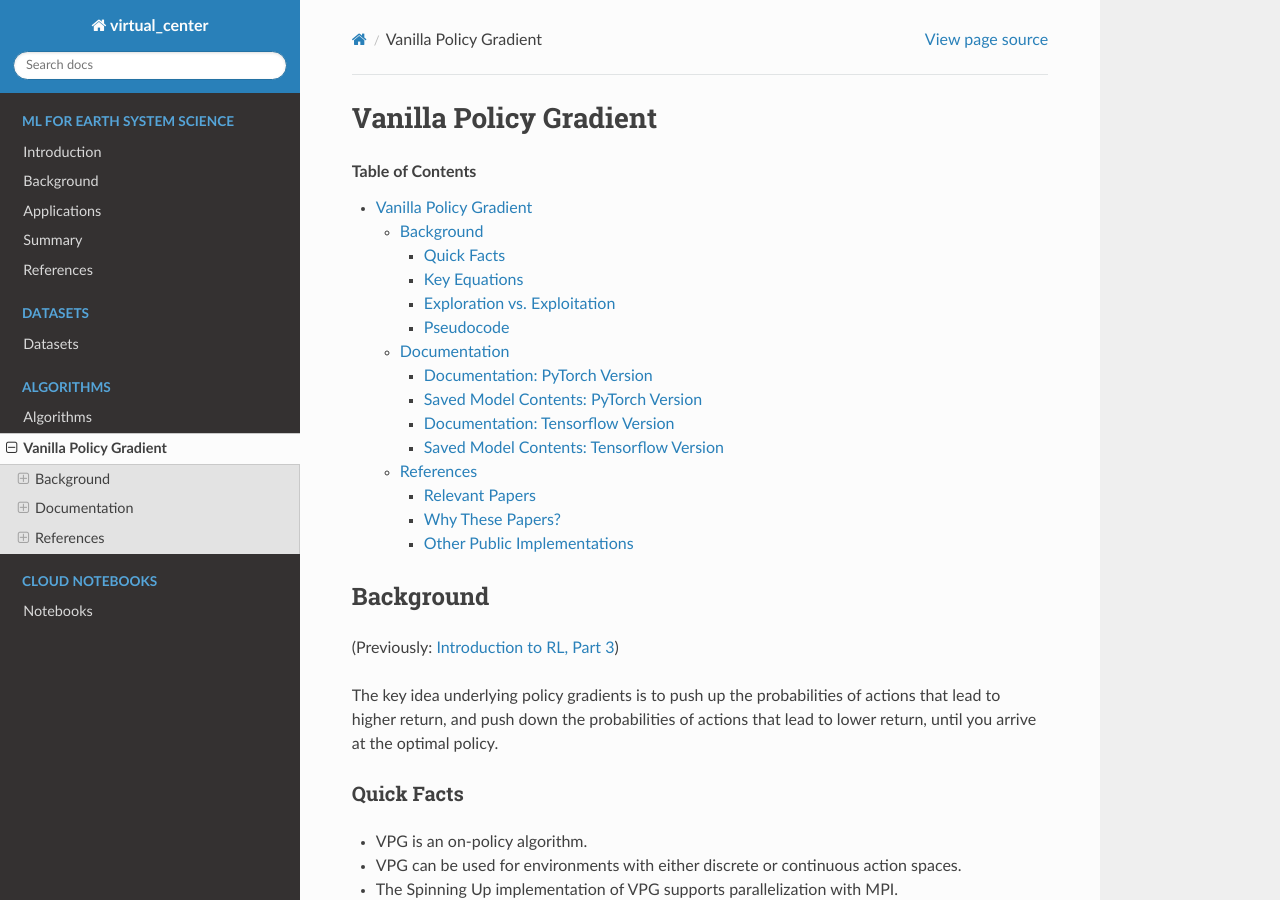
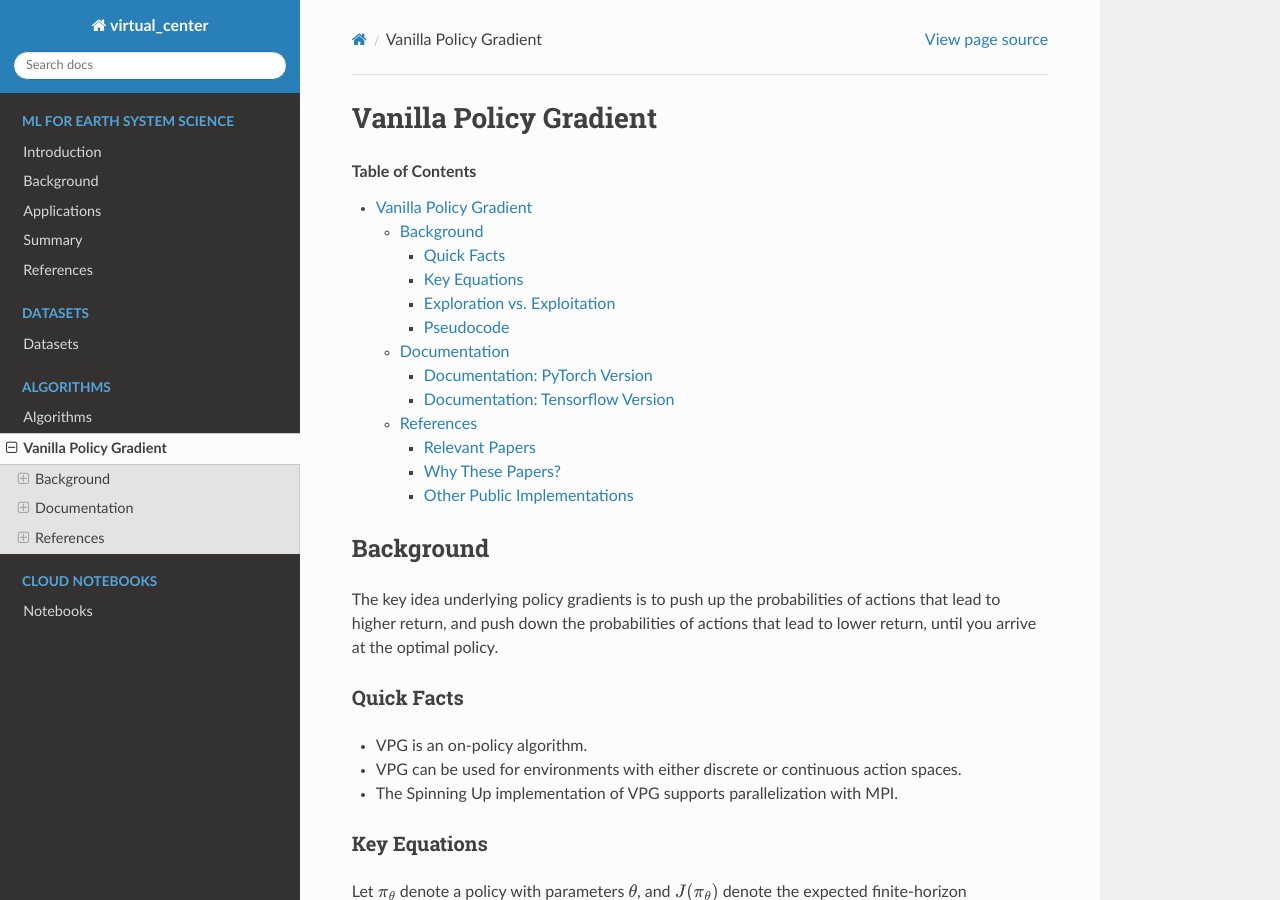
Before and after one commit to tejas-veer/virtual_center, a Sphinx documentation site: the page built from docs/source/vpg.rst, in a window 1280 px wide and 900 px high. Built offline with Sphinx 7.4.7 and the Read the Docs theme 2.0.0, drawn with Linux system fonts in a browser that asks for light colours; some of the changed text lies outside the part shown.

Commit message:
Update vpg.rst

```diff
--- a/docs/source/vpg.rst
+++ b/docs/source/vpg.rst
@@ -7,10 +7,6 @@
 
 Background
 ==========
-
-(Previously: `Introduction to RL, Part 3`_)
-
-.. _`Introduction to RL, Part 3`: ../spinningup/rl_intro3.html
 
 The key idea underlying policy gradients is to push up the probabilities of actions that lead to higher return, and push down the probabilities of actions that lead to lower return, until you arrive at the optimal policy.
 
@@ -93,10 +89,6 @@
 Documentation: PyTorch Version
 ------------------------------
 
-.. autofunction:: spinup.vpg_pytorch
-
-Saved Model Contents: PyTorch Version
--------------------------------------
 
 The PyTorch saved model can be loaded with ``ac = torch.load('path/to/model.pt')``, yielding an actor-critic object (``ac``) that has the properties described in the docstring for ``vpg_pytorch``.
 
```
Also changed, not shown: other parts of docs/source/vpg.rst (+2 -2 lines).
